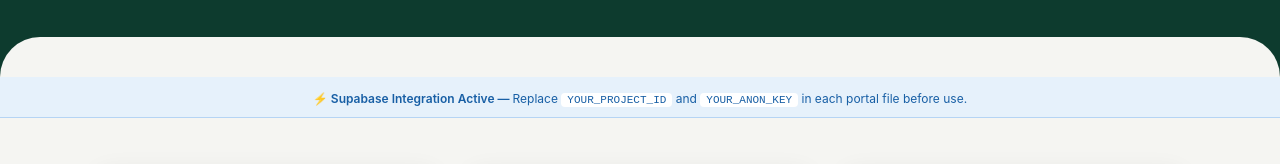
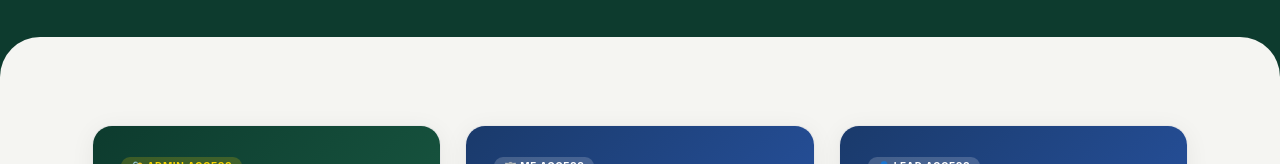
Before and after one commit to bbudgetbarber/franchise, a plain HTML site: page index.html in a window 1280 px wide. Shown: the part 299-463 px from the top of the page. Drawn offline with Linux system fonts and the light colour scheme.

Commit message:
Update index.html

```diff
--- a/index.html
+++ b/index.html
@@ -96,10 +96,6 @@ footer p{font-size:12px;color:rgba(255,255,255,0.45);}
   <p class="hero-sub">Complete franchise management — Admin, Master Franchise &amp; Lead onboarding — all powered by Supabase.</p>
 </section>
 
-<div style="background:#E6F1FB;border-bottom:0.5px solid #B5D4F4;padding:10px 32px;text-align:center;">
-  <span style="font-size:12px;color:#185FA5;font-weight:600;">⚡ Supabase Integration Active — </span>
-  <span style="font-size:12px;color:#185FA5;">Replace <code style="background:#fff;padding:1px 6px;border-radius:4px;font-size:11px;">YOUR_PROJECT_ID</code> and <code style="background:#fff;padding:1px 6px;border-radius:4px;font-size:11px;">YOUR_ANON_KEY</code> in each portal file before use.</span>
-</div>
 
 <div class="portal-grid">
 
```
